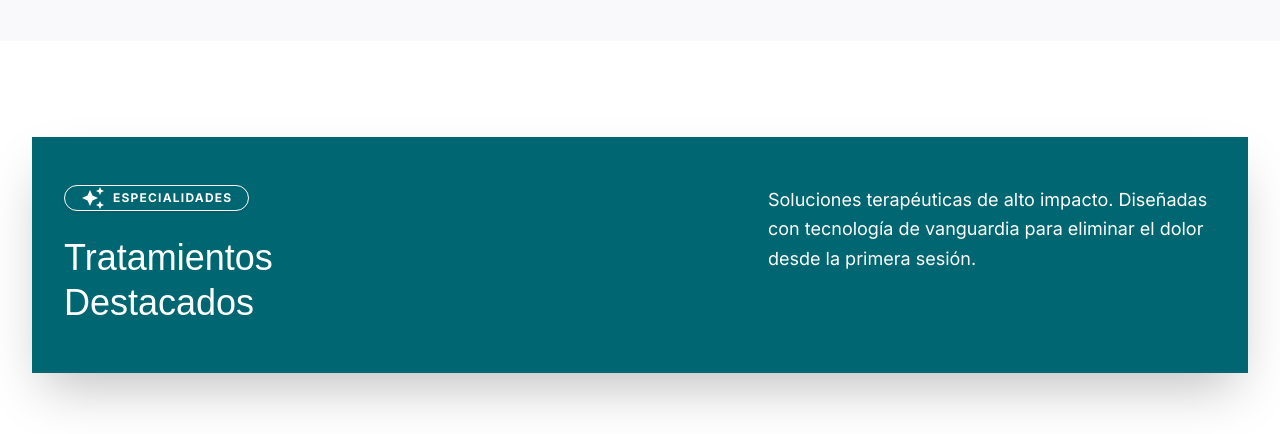
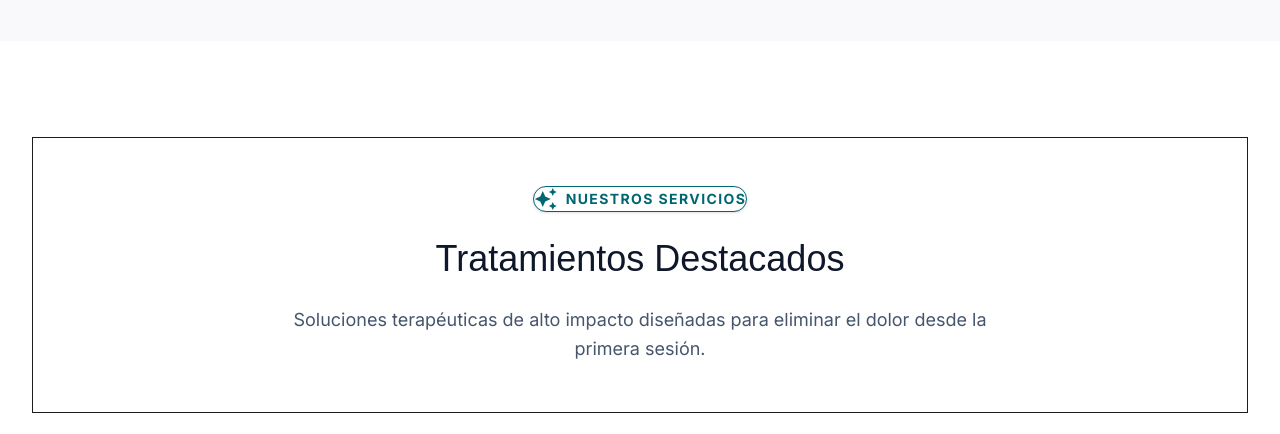
Before and after one commit to ABblack88/web-centro-eslava, a website: page index.html in a window 1280 px wide. Shown: the part 1400-1834 px from the top of the page. Drawn offline with nearby package versions, Linux system fonts and the light colour scheme; grey boxes are pictures that could not be loaded.

Commit message:
Cambiar banner a estilo centrado original con fondo suave semitransparente

```diff
--- a/index.html
+++ b/index.html
@@ -407,27 +407,26 @@
         <!-- Tratamientos Principales (CRO) -->
         <section class="py-section-gap bg-surface-white" id="servicios">
             <div class="max-w-7xl mx-auto px-margin-page">
-                <!-- Encabezado tipo Banner Vibrante -->
-                <div class="mb-16 relative rounded-[2rem] overflow-hidden bg-primary text-white shadow-2xl shadow-primary/20">
-                    <!-- Efecto de iluminación/brillo -->
-                    <div class="absolute top-0 right-0 w-[500px] h-[500px] bg-white/10 rounded-full blur-3xl -translate-y-1/2 translate-x-1/4 pointer-events-none"></div>
-                    <div class="absolute bottom-0 left-0 w-72 h-72 bg-teal-400/20 rounded-full blur-3xl translate-y-1/3 -translate-x-1/4 pointer-events-none"></div>
+                <!-- Encabezado Centrado con Fondo Transparente/Suave -->
+                <div class="mb-16 relative rounded-[2rem] overflow-hidden bg-primary/5 border border-primary/10">
+                    <!-- Glow suave central -->
+                    <div class="absolute top-1/2 left-1/2 w-[600px] h-[300px] bg-primary/10 rounded-full blur-3xl -translate-x-1/2 -translate-y-1/2 pointer-events-none"></div>
 
-                    <div class="relative z-10 px-8 py-12 md:p-14 lg:p-16 flex flex-col md:flex-row md:items-center justify-between gap-10">
-                        <div class="max-w-xl">
-                            <div class="inline-flex items-center gap-2 px-4 py-1.5 rounded-full bg-white/10 backdrop-blur-md border border-white/20 mb-6 shadow-sm">
-                                <span class="material-symbols-outlined text-sm">auto_awesome</span>
-                                <span class="text-xs font-bold tracking-widest uppercase">Especialidades</span>
-                            </div>
-                            <h2 class="text-4xl md:text-5xl lg:text-6xl font-extrabold leading-tight text-white drop-shadow-sm">
-                                Tratamientos<br/>Destacados
-                            </h2>
+                    <div class="relative z-10 px-6 py-12 md:py-16 text-center max-w-3xl mx-auto">
+                        <div class="inline-flex items-center gap-2 px-5 py-2 rounded-full bg-white text-primary border border-primary/20 mb-6 shadow-sm">
+                            <span class="material-symbols-outlined text-sm">auto_awesome</span>
+                            <span class="text-sm font-bold tracking-widest uppercase">Nuestros Servicios</span>
                         </div>
-                        <div class="max-w-md md:border-l border-white/20 md:pl-8">
-                            <p class="text-lg md:text-xl text-white/90 leading-relaxed font-medium">
-                                Soluciones terapéuticas de alto impacto. Diseñadas con tecnología de vanguardia para eliminar el dolor desde la primera sesión.
-                            </p>
-                        </div>
+
+                        <h2 class="text-4xl md:text-5xl lg:text-5xl font-extrabold text-slate-900 mb-6 leading-tight">
+                            Tratamientos Destacados
+                        </h2>
+
+                        <div class="w-24 h-1.5 bg-primary mx-auto rounded-full mb-6"></div>
+
+                        <p class="text-lg md:text-xl text-slate-600 leading-relaxed font-medium">
+                            Soluciones terapéuticas de alto impacto diseñadas para eliminar el dolor desde la primera sesión.
+                        </p>
                     </div>
                 </div>
 
```
